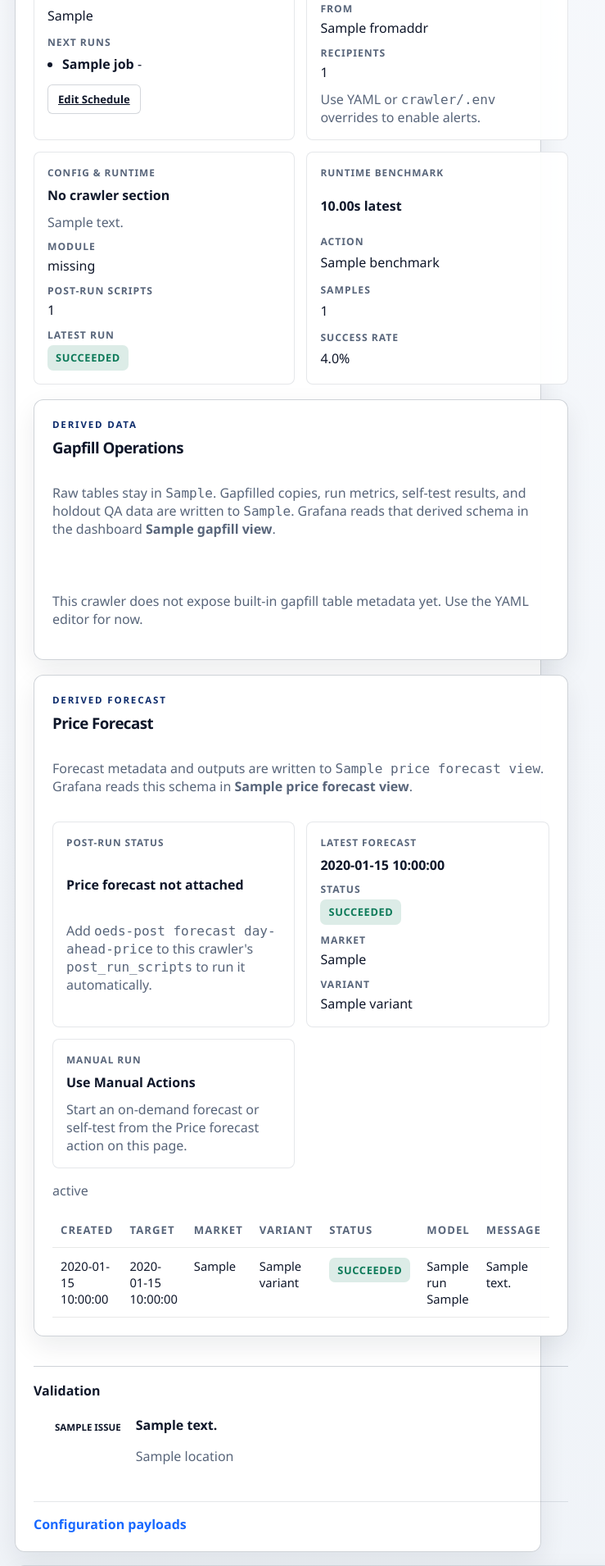
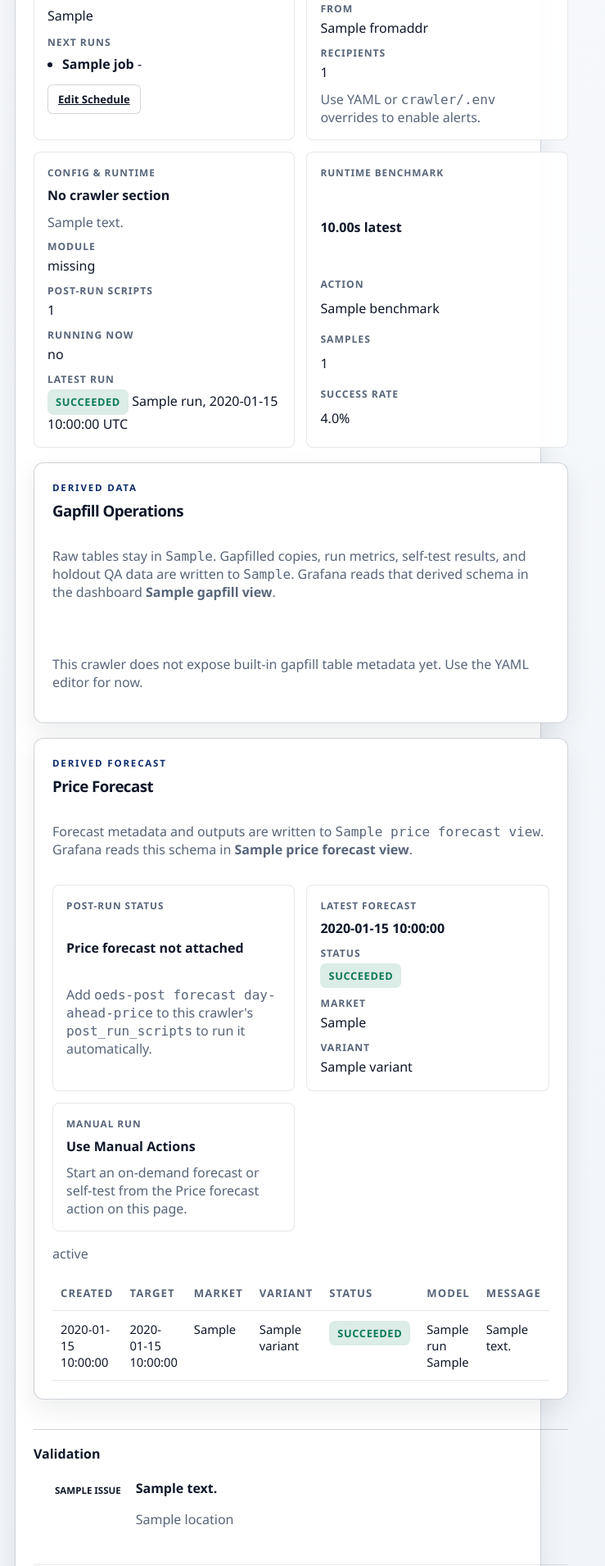
Before and after one commit to johannesschuhmacher/oeds-kit, a FastAPI app: template packages/scheduler/src/crawler_admin/templates/crawler_detail.html in a window 1280 px wide. Shown: the part 554-2464 px from the top of the page at 82% size, without its empty margins (0-739 px from the left). Run offline with FastAPI, Linux system fonts and the light colour scheme; the template is opened without the code that fills it: most values are stand-ins (such as "Sample title", 1, 10 or a date in 2020); some libraries are stand-ins or nearby versions.

Commit message:
Admin: show scheduler runs and whether a crawler is running
The dashboard and crawler page only knew the admin's own runs from
runs.sqlite3. They now also read the newest scheduler run log of each
crawler from <repo root>/logs/runs/<crawler>-<job>-<YYYYmmdd-HHMMSS>.log
(job, start time, and status from the runner's "# finished: <status>"
footer, "running" without one) and show whichever of the admin's and
the scheduler's latest run started later, with a link to its log. The
crawler page shows the scheduler log's tail through the seek-based tail
helper that the run log endpoint now shares.

"Running now" comes from a read-only pg_locks lookup of the crawlers'
advisory lock keys on default.database_uri, one query per page with a
1 s connect timeout; it is "unknown" when the database cannot be
reached. A held lock also marks the crawler locked, and a scheduler log
without footer whose lock is free is shown as interrupted.

```diff
--- a/packages/scheduler/src/crawler_admin/app.py
+++ b/packages/scheduler/src/crawler_admin/app.py
@@ -2,6 +2,7 @@ from __future__ import annotations
 
 import re
 import smtplib
+from dataclasses import replace
 from email.message import EmailMessage
 from pathlib import Path
 from typing import Any
@@ -39,6 +40,9 @@ from crawler_admin.runtime_service import (
     CrawlerRunService,
     LockError,
     RunRecord,
+    SchedulerRun,
+    running_crawlers,
+    tail_log_lines,
 )
 
 BASE_DIR = Path(__file__).resolve().parent
@@ -645,7 +649,11 @@ def _render_crawler_detail(
     active_run = run_service.get_active_run(crawler_name)
     selected_run = _select_run(history, active_run, selected_run_id)
     selected_log = run_service.get_run_log_tail(selected_run.run_id) if selected_run else None
-    latest_run = history[0] if history else None
+    running = running_crawlers(overview.default_config.get("database_uri"), [crawler_name])
+    running_now = None if running is None else crawler_name in running
+    scheduler_run = _with_lock_status(run_service.get_latest_scheduler_run(crawler_name), running_now)
+    scheduler_log = "\n".join(tail_log_lines(Path(scheduler_run.log_path), 60)) if scheduler_run else ""
+    latest_run = _newer_run(history[0] if history else None, scheduler_run)
     runtime_benchmarks = run_service.get_runtime_benchmarks(crawler_name)
     action_values = _build_action_values(actions, submitted_action_id, submitted_values)
     email_state = _build_email_alert_state(overview)
@@ -686,7 +694,10 @@ def _render_crawler_detail(
             "runtime_benchmarks": runtime_benchmarks,
             "selected_run": selected_run,
             "selected_log": selected_log,
-            "is_locked": run_service.is_locked(crawler_name),
+            "scheduler_run": scheduler_run,
+            "scheduler_log": scheduler_log,
+            "running_now": running_now,
+            "is_locked": run_service.is_locked(crawler_name) or bool(running_now),
             "email_state": email_state,
             "email_test_errors": email_test_errors or [],
             "effective_config_yaml": _format_yaml_preview(overview.effective_config),
@@ -727,17 +738,23 @@ def _render_dashboard(
     state = build_dashboard_state()
     latest_runs = run_service.get_latest_runs_map()
     crawler_rows = []
+    # The scheduler takes its run locks on default.database_uri.
+    default_config = next(iter(state.overviews.values())).default_config if state.overviews else {}
+    running = running_crawlers(default_config.get("database_uri"), [card.name for card in state.cards])
 
     for card in state.cards:
         overview = state.overviews[card.name]
         active_run = run_service.get_active_run(card.name)
+        running_now = None if running is None else card.name in running
+        scheduler_run = _with_lock_status(run_service.get_latest_scheduler_run(card.name), running_now)
         crawler_rows.append(
             {
                 "card": card,
                 "overview": overview,
                 "active_run": active_run,
-                "latest_run": active_run or latest_runs.get(card.name),
-                "is_locked": run_service.is_locked(card.name),
+                "latest_run": active_run or _newer_run(latest_runs.get(card.name), scheduler_run),
+                "running_now": running_now,
+                "is_locked": run_service.is_locked(card.name) or bool(running_now),
                 "can_start": bool(overview.raw_config),
                 "scheduler_job_name": _select_scheduler_job_name(
                     card,
@@ -1213,6 +1230,20 @@ def _select_run(history: list[RunRecord], active_run: RunRecord | None, selected
     return None
 
 
+def _with_lock_status(run: SchedulerRun | None, running_now: bool | None) -> SchedulerRun | None:
+    """A log without footer whose crawler holds no lock belongs to a run that died."""
+
+    if run is not None and run.status == "running" and running_now is False:
+        return replace(run, status="interrupted")
+    return run
+
+
+def _newer_run(admin_run: RunRecord | None, scheduler_run: SchedulerRun | None) -> RunRecord | SchedulerRun | None:
+    if admin_run is None or (scheduler_run is not None and scheduler_run.created_at > admin_run.created_at):
+        return scheduler_run
+    return admin_run
+
+
 def _run_record_payload(record: RunRecord) -> dict[str, Any]:
     return {
         "run_id": record.run_id,
--- a/packages/scheduler/src/crawler_admin/runtime_service.py
+++ b/packages/scheduler/src/crawler_admin/runtime_service.py
@@ -1,5 +1,6 @@
 from __future__ import annotations
 
+import glob
 import io
 import json
 import os
@@ -15,9 +16,12 @@ from pathlib import Path
 from typing import Any
 
 from crawler.common.crawler_utils import CrawlerSkipped
-from oeds_scheduler_ui.locks import CrawlerLock, lock_engine
+from crawler.common.runtime_env import resolve_database_uri
+from oeds_scheduler_ui.locks import LOCK_KEY_PREFIX, CrawlerLock, lock_engine
 from oeds_scheduler_ui.planner import CrawlerJobConfig, SchedulerJobPlan, job_plan
-from oeds_scheduler_ui.runtime import CrawlerJobRunner
+from oeds_scheduler_ui.runtime import CrawlerJobRunner, last_log_line
+from sqlalchemy import create_engine, text
+from sqlalchemy.pool import NullPool
 
 from crawler_admin import POST_INSTALLED
 from crawler_admin.config_service import (
@@ -26,6 +30,11 @@ from crawler_admin.config_service import (
     get_crawler_overview,
     get_repo_root,
 )
+from crawler_admin.gapfill_service import _connect_args_for_database_uri
+
+# Last line CrawlerJobRunner writes to a scheduler run log.
+SCHEDULER_LOG_FOOTER = "# finished: "
+
 
 @dataclass(frozen=True)
 class ActionOption:
@@ -103,6 +112,92 @@ class PreparedAction:
     action_payload: dict[str, Any]
     # Receives the open run log; returns the summary line.
     executor: Callable[[io.TextIOBase], str | None]
+
+
+@dataclass(frozen=True)
+class SchedulerRun:
+    """A scheduler run, read from ``logs/runs/<crawler>-<job>-<YYYYmmdd-HHMMSS>.log``.
+
+    Carries the RunRecord fields the pages show, so either can be the latest run.
+    """
+
+    job_name: str
+    created_at: str  # start as naive UTC ISO, like RunRecord.created_at
+    status: str  # from the log footer; "running" while there is none
+    log_path: str
+
+    @property
+    def action_label(self) -> str:
+        return f"Scheduler {self.job_name}"
+
+
+def read_scheduler_run(path: Path, crawler_name: str) -> SchedulerRun:
+    """Parse the name and footer of a log written by ``CrawlerJobRunner``."""
+
+    # The name holds the job id (":" -> "-") and the scheduler's local start time;
+    # the admin runs in the same image and time zone.
+    stem = path.stem.removeprefix(f"{crawler_name}-")
+    started_at = datetime.strptime(stem[-15:], "%Y%m%d-%H%M%S").astimezone(UTC)
+    last_line = last_log_line(path) or ""
+    status = (
+        last_line.removeprefix(SCHEDULER_LOG_FOOTER)
+        if last_line.startswith(SCHEDULER_LOG_FOOTER)
+        else "running"
+    )
+    return SchedulerRun(stem[:-16], started_at.strftime("%Y-%m-%dT%H:%M:%S"), status, str(path))
+
+
+def running_crawlers(database_uri: str | None, crawler_names: list[str]) -> set[str] | None:
+    """Crawlers whose run lock (``oeds_scheduler_ui.locks``) a scheduler or admin holds.
+
+    Read-only lookup in pg_locks: a bigint advisory key appears as classid (high
+    half) and objid (low half) with objsubid 1. None when the database is unknown
+    or not reachable.
+    """
+
+    if not database_uri:
+        return None
+    try:
+        resolved_uri = resolve_database_uri(database_uri)
+        engine = create_engine(
+            resolved_uri,
+            poolclass=NullPool,
+            connect_args=_connect_args_for_database_uri(resolved_uri),
+        )
+        with engine.connect() as connection:
+            rows = connection.execute(
+                text(
+                    """
+                    SELECT crawler_name
+                    FROM unnest(CAST(:names AS text[])) AS names(crawler_name)
+                    WHERE EXISTS (
+                        SELECT 1
+                        FROM pg_locks
+                        WHERE locktype = 'advisory' AND granted AND objsubid = 1
+                          AND ((classid::bigint << 32) | objid::bigint)
+                              = hashtext(:prefix || crawler_name)::bigint
+                    )
+                    """
+                ),
+                {"names": list(crawler_names), "prefix": LOCK_KEY_PREFIX},
+            )
+            return {str(row[0]) for row in rows}
+    except Exception:
+        return None
+
+
+def tail_log_lines(log_path: Path, lines: int) -> list[str]:
+    """Last ``lines`` lines of a log, reading only its end."""
+
+    tail_bytes = lines * 1024
+    with log_path.open("rb") as handle:
+        handle.seek(0, os.SEEK_END)
+        start = max(0, handle.tell() - tail_bytes)
+        handle.seek(start)
+        content = handle.read().decode("utf-8", errors="replace").splitlines()
+    if start:
+        content = content[1:]  # the first line is cut
+    return content[-lines:]
 
 
 class ActionValidationError(Exception):
@@ -277,6 +372,14 @@ class CrawlerRunService:
             )
 
         return benchmarks
+
+    def get_latest_scheduler_run(self, crawler_name: str) -> SchedulerRun | None:
+        """Newest run log the scheduler wrote under ``<repo root>/logs/runs``."""
+
+        pattern = f"{glob.escape(crawler_name)}-*-????????-??????.log"
+        paths = (self.repo_root / "logs" / "runs").glob(pattern)
+        newest = max(paths, key=lambda path: path.name[-19:], default=None)
+        return read_scheduler_run(newest, crawler_name) if newest else None
 
     def get_active_run(self, crawler_name: str) -> RunRecord | None:
         with self._guard:
@@ -661,16 +764,8 @@ class CrawlerRunService:
                 "error_message": record.error_message,
             }
 
-        # Polled every few seconds while a run is active: read only the end.
-        tail_bytes = lines * 1024
-        with log_path.open("rb") as handle:
-            handle.seek(0, os.SEEK_END)
-            start = max(0, handle.tell() - tail_bytes)
-            handle.seek(start)
-            content = handle.read().decode("utf-8", errors="replace").splitlines()
-        if start:
-            content = content[1:]  # the first line is cut
-        tail_lines = content[-lines:]
+        # Polled every few seconds while a run is active.
+        tail_lines = tail_log_lines(log_path, lines)
         return {
             "text": "\n".join(tail_lines),
             "line_count": len(tail_lines),
--- a/packages/scheduler/src/crawler_admin/templates/crawler_detail.html
+++ b/packages/scheduler/src/crawler_admin/templates/crawler_detail.html
@@ -196,10 +196,15 @@
               <dd>{{ post_run_script_count }}</dd>
             </div>
             <div>
+              <dt>Running now</dt>
+              <dd>{% if running_now is none %}unknown{% elif running_now %}yes{% else %}no{% endif %}</dd>
+            </div>
+            <div>
               <dt>Latest run</dt>
               <dd>
                 {% if latest_run %}
                   <span class="status-pill status-pill--{{ latest_run.status }}">{{ latest_run.status }}</span>
+                  {{ latest_run.action_label }}, {{ latest_run.created_at | replace('T', ' ') }} UTC
                 {% else %}
                   -
                 {% endif %}
@@ -813,6 +818,24 @@
       {% endif %}
     </article>
 
+    <article class="panel" id="scheduler-run">
+      <div class="panel-heading">
+        <h3>Latest Scheduler Run</h3>
+      </div>
+      {% if scheduler_run %}
+        <div class="log-meta">
+          <p>
+            <span class="status-pill status-pill--{{ scheduler_run.status }}">{{ scheduler_run.status }}</span>
+            | {{ scheduler_run.action_label }} | started {{ scheduler_run.created_at | replace('T', ' ') }} UTC
+          </p>
+          <p class="subtle-note"><code>{{ scheduler_run.log_path }}</code></p>
+        </div>
+        <pre class="log-viewer">{{ scheduler_log }}</pre>
+      {% else %}
+        <p class="empty-state">No scheduler run log found under <code>logs/runs</code>.</p>
+      {% endif %}
+    </article>
+
     <article class="panel" id="run-log">
       <div class="panel-heading">
         <h3>Log Tail</h3>
```
Also changed, not shown: packages/scheduler/src/crawler_admin/templates/dashboard.html (+6 -3 lines), packages/scheduler/tests/test_scheduler_admin.py (+36 -0 lines), 1 other file.
